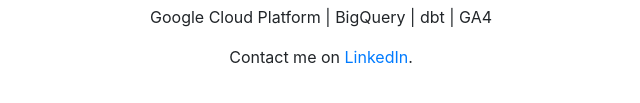
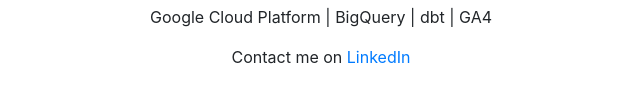
Before and after one commit to bs-martin/bsmartin-com, a plain HTML site: page index.html in a window 1280 px wide. Shown: the part 193-296 px from the top of the page, 319-959 px from the left. Drawn offline with nearby package versions, Linux system fonts and the light colour scheme.

Commit message:
Update index.html

```diff
--- a/index.html
+++ b/index.html
@@ -14,7 +14,7 @@
       <h1>Brian Martin</h1>
       <h2>Consulting Data and Analytics Engineer</h2>
       <p>Google Cloud Platform | BigQuery | dbt | GA4</p>
-      <p>Contact me on <a href="https://www.linkedin.com/in/bs-martin/">LinkedIn</a>.</p>
+      <p>Contact me on <a href="https://www.linkedin.com/in/bs-martin/">LinkedIn</a></p>
     </div>
   </main>
 </body>
```
